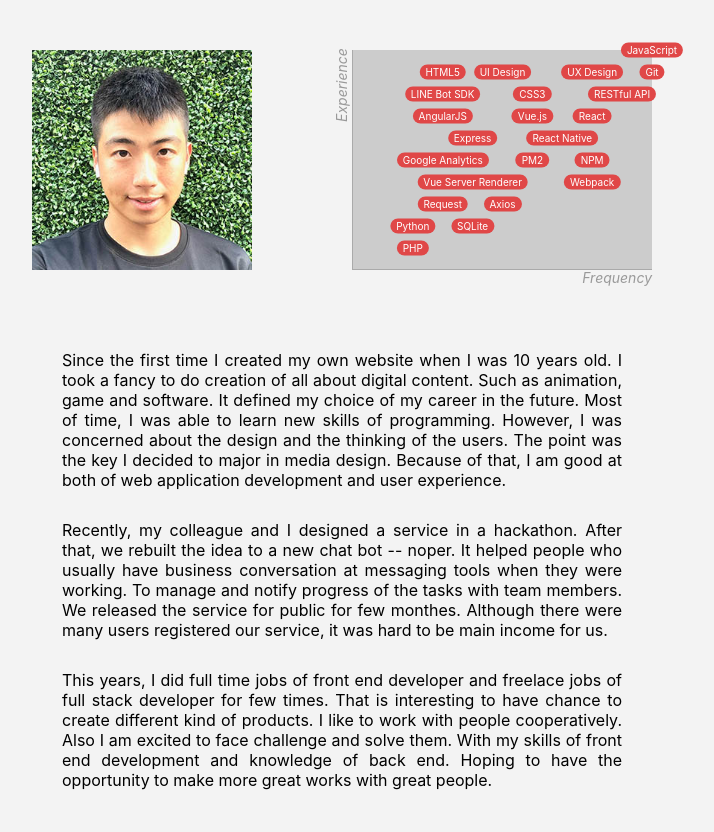
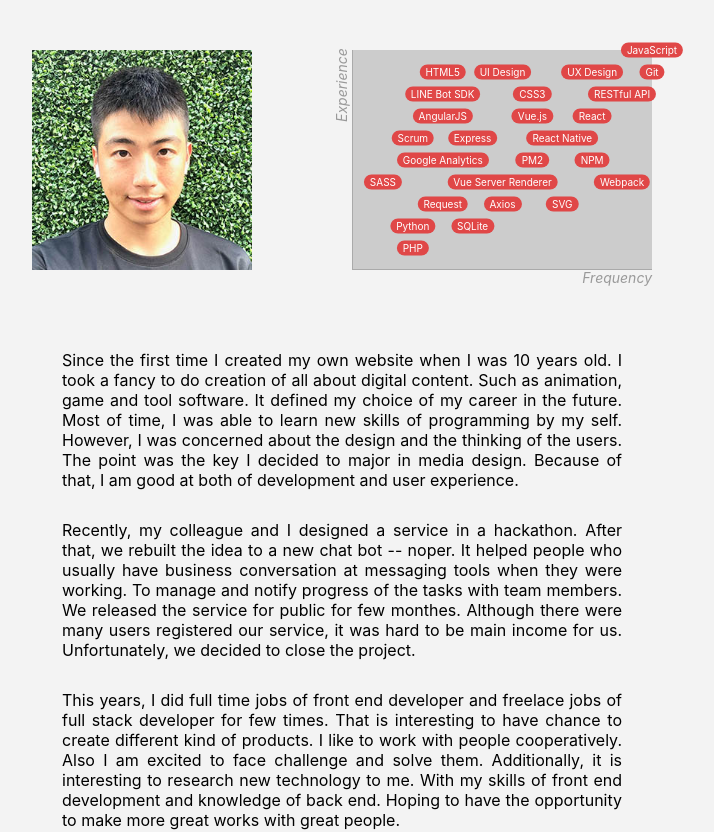
Before and after one commit to CodyWildtyto/wildtyto-feather, a React (Create React App) app: page / in a window 1280 px wide. Shown: the part 4380-5212 px from the top of the page, without its empty margins (433-1147 px from the left). Built offline with nearby package versions, Linux system fonts and the light colour scheme.

Commit message:
[ Changed ] - Update content

```diff
--- a/src/chapter/About.js
+++ b/src/chapter/About.js
@@ -22,15 +22,18 @@ export default class About extends React.Component {
                                 <span style={ { bottom: "60%", left: "70%" } }>React Native</span>
                                 <span style={ { bottom: "70%", left: "30%" } }>AngularJS</span>
                                 <span style={ { bottom: "70%", left: "60%" } }>Vue.js</span>
-                                <span style={ { bottom: "40%", left: "40%" } }>Vue Server Renderer</span>
-                                <span style={ { bottom: "40%", left: "80%" } }>Webpack</span>
+                                <span style={ { bottom: "40%", left: "50%" } }>Vue Server Renderer</span>
+                                <span style={ { bottom: "40%", left: "10%" } }>SASS</span>
+                                <span style={ { bottom: "40%", left: "90%" } }>Webpack</span>
                                 <span style={ { bottom: "50%", left: "80%" } }>NPM</span>
                                 <span style={ { bottom: "50%", left: "30%" } }>Google Analytics</span>
                                 <span style={ { bottom: "60%", left: "40%" } }>Express</span>
+                                <span style={ { bottom: "60%", left: "20%" } }>Scrum</span>
                                 <span style={ { bottom: "80%", left: "30%" } }>LINE Bot SDK</span>
                                 <span style={ { bottom: "50%", left: "60%" } }>PM2</span>
                                 <span style={ { bottom: "80%", left: "90%" } }>RESTful API</span>
                                 <span style={ { bottom: "30%", left: "50%" } }>Axios</span>
+                                <span style={ { bottom: "30%", left: "70%" } }>SVG</span>
                                 <span style={ { bottom: "30%", left: "30%" } }>Request</span>
                                 <span style={ { bottom: "20%", left: "40%" } }>SQLite</span>
                                 <span style={ { bottom: "90%", left: "30%" } }>HTML5</span>
@@ -45,9 +48,9 @@ export default class About extends React.Component {
                         </div>
                     </div>
                     <div className="about-bio">
-                        <p className="about-block">Since the first time I created my own website when I was 10 years old. I took a fancy to do creation of all about digital content. Such as animation, game and software. It defined my choice of my career in the future. Most of time, I was able to learn new skills of programming. However, I was concerned about the design and the thinking of the users. The point was the key I decided to major in media design. Because of that, I am good at both of web application development and user experience.</p>
-                        <p className="about-block">Recently, my colleague and I designed a service in a hackathon. After that, we rebuilt the idea to a new chat bot -- noper. It helped people who usually have business conversation at messaging tools when they were working. To manage and notify progress of the tasks with team members. We released the service for public for few monthes. Although there were many users registered our service, it was hard to be main income for us.</p>
-                        <p className="about-block">This years, I did full time jobs of front end developer and freelace jobs of full stack developer for few times. That is interesting to have chance to create different kind of products. I like to work with people cooperatively. Also I am excited to face challenge and solve them. With my skills of front end development and knowledge of back end. Hoping to have the opportunity to make more great works with great people. </p>
+                        <p className="about-block">Since the first time I created my own website when I was 10 years old. I took a fancy to do creation of all about digital content. Such as animation, game and tool software. It defined my choice of my career in the future. Most of time, I was able to learn new skills of programming by my self. However, I was concerned about the design and the thinking of the users. The point was the key I decided to major in media design. Because of that, I am good at both of development and user experience.</p>
+                        <p className="about-block">Recently, my colleague and I designed a service in a hackathon. After that, we rebuilt the idea to a new chat bot -- noper. It helped people who usually have business conversation at messaging tools when they were working. To manage and notify progress of the tasks with team members. We released the service for public for few monthes. Although there were many users registered our service, it was hard to be main income for us. Unfortunately, we decided to close the project.</p>
+                        <p className="about-block">This years, I did full time jobs of front end developer and freelace jobs of full stack developer for few times. That is interesting to have chance to create different kind of products. I like to work with people cooperatively. Also I am excited to face challenge and solve them. Additionally, it is interesting to research new technology to me. With my skills of front end development and knowledge of back end. Hoping to have the opportunity to make more great works with great people. </p>
                     </div>
                 </section>
             );
```
